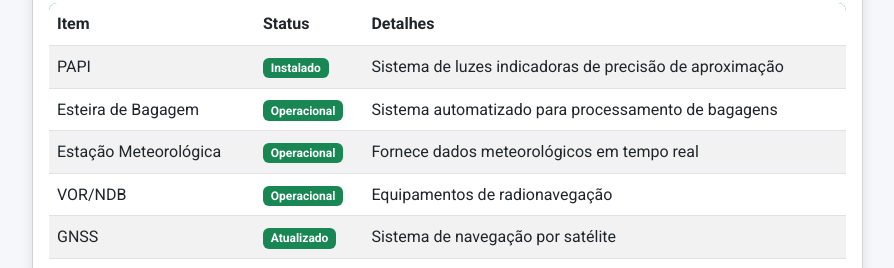
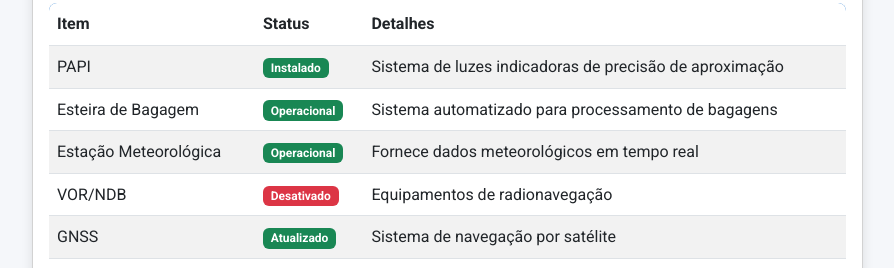
Before and after one commit to CassioNunes77/dashboard_voos, a plain HTML site: page index.html in a window 1280 px wide. Shown: the part 2057-2325 px from the top of the page, without its empty margins (335-1229 px from the left). Drawn offline with nearby package versions, Linux system fonts and the light colour scheme.

Commit message:
Update index.html

```diff
--- a/index.html
+++ b/index.html
@@ -526,7 +526,7 @@
                                         </tr>
                                         <tr>
                                             <td>VOR/NDB</td>
-                                            <td><span class="badge bg-success">Operacional</span></td>
+                                            <td><span class="badge bg-danger">Desativado</span></td>
                                             <td>Equipamentos de radionavegação</td>
                                         </tr>
                                         <tr>
```
